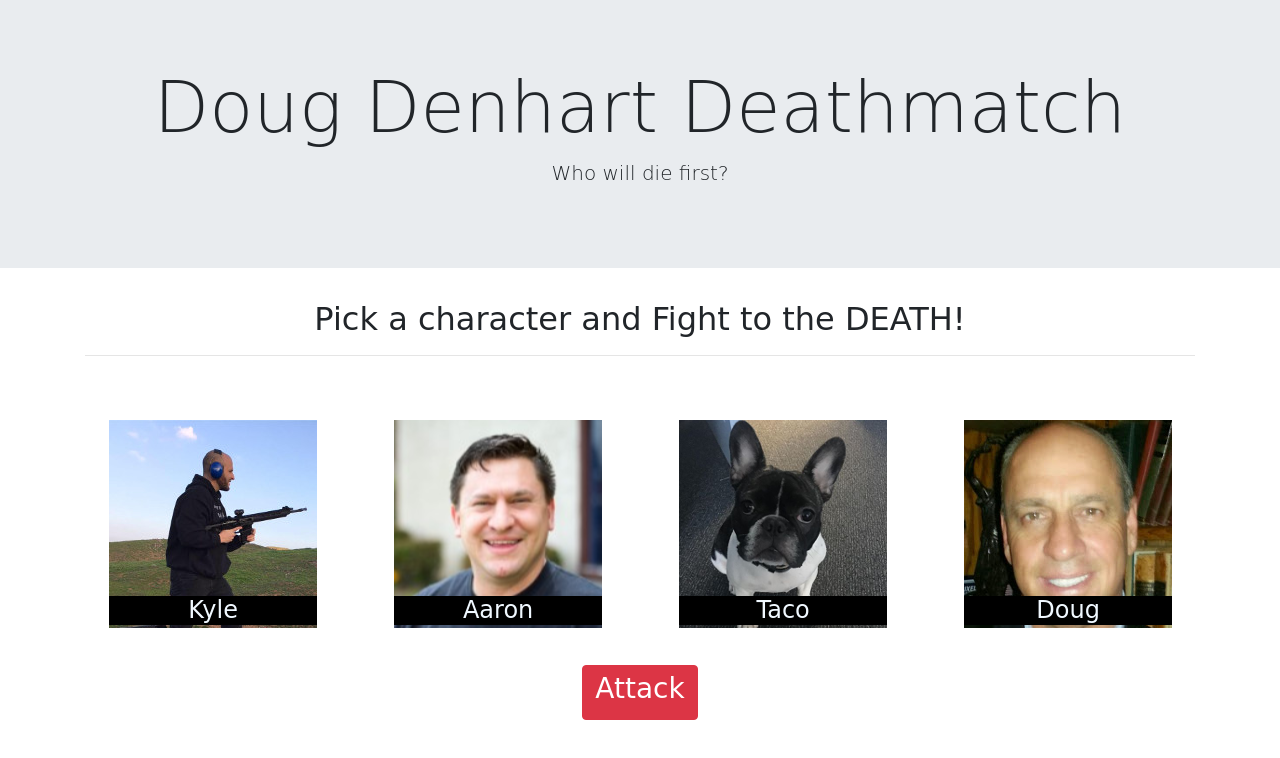
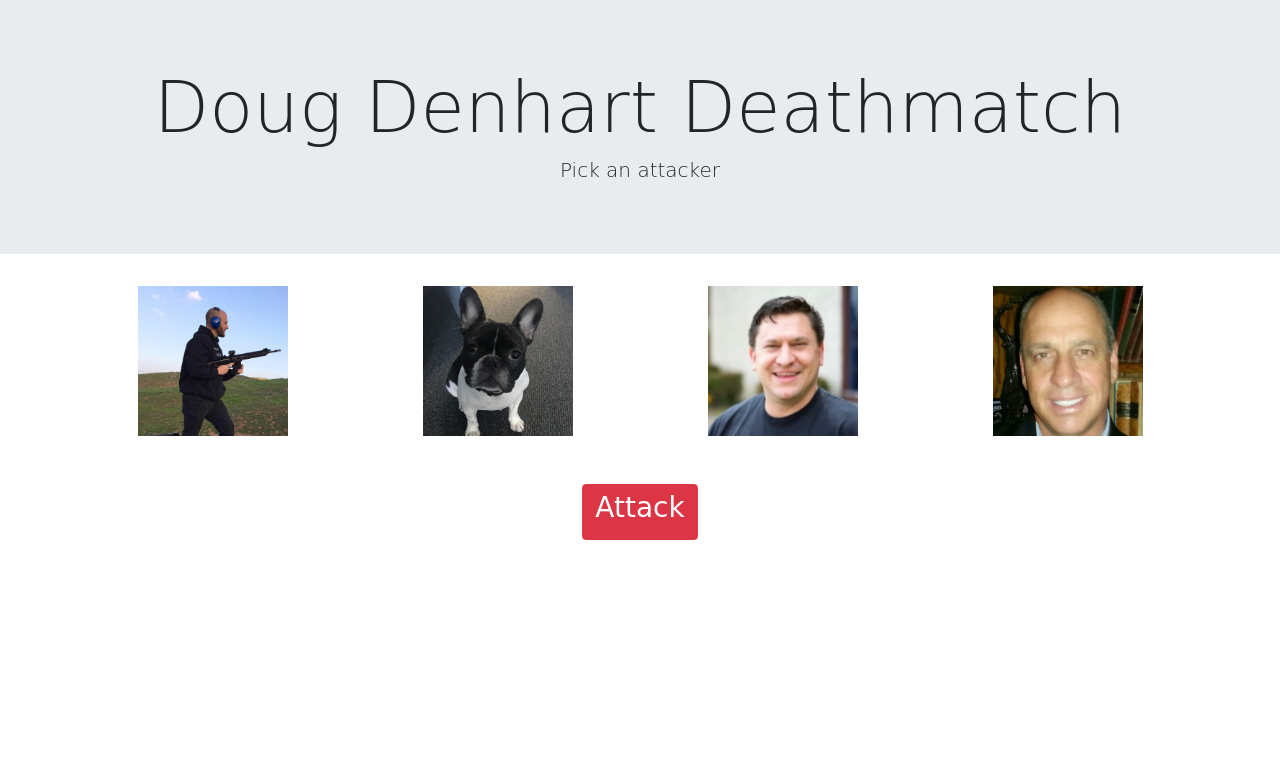
Before and after one commit to PRESTONPOWELL22/week-4-game, a plain HTML site: page index.html in a window 1280 px wide. Drawn offline with nearby package versions, Linux system fonts and the light colour scheme; a web font is replaced by a local one.

Commit message:
no progress

```diff
--- a/assets/css/style.css
+++ b/assets/css/style.css
@@ -11,3 +11,7 @@ h4 {
     width: 81.5%;
 
 }
+
+.fader {
+    opacity: 0.4;
+}
--- a/assets/javascript/game.js
+++ b/assets/javascript/game.js
@@ -0,0 +1,269 @@
+$(document).ready(function(){
+
+    //Global Variables
+    // _____________________________________________________________________________________________________________
+
+    // character array
+    var charArr = [
+        {
+            name:"kyle",
+            hp: 100,
+            strength: 200,
+            image:"assets/images/KyleM.jpg",
+        },
+
+        {
+            name:"taco",
+            hp: 50,
+            strength: 75,
+            image:"assets/images/taco.png",
+        },
+
+        {
+            name:"aaron",
+            hp: 175,
+            strength: 100,
+            image:"assets/images/aaron.png",
+        },
+
+        {
+            name:"doug",
+            hp: 100,
+            strength: 30,
+            image:"assets/images/DougD.jpg",
+        },
+
+
+    ]
+
+    // keeps track of the hero
+    var chosenHero
+    // keeps track of the enemy
+    var chosenEnemy
+    // checks if the hero is still alive
+    var isHeroAlive
+    // checks if the enemy is still alive
+    var isEnemyAlive
+    var isHeroChosen
+    var isEnemyChosen
+
+    // function that starts the game
+    // ______________________________________________________________________________________________________________
+    function initGame(){
+        // generate heros
+        isEnemyChosen = false
+        isHeroChosen = false
+        for (var i = 0; i < charArr.length; i++){
+            var num = Math.floor(12 / charArr.length)
+            var charThing = $("<div class= 'myChar col-md-"+num+"' value='"+i+"'><img src='"+charArr[i].image+"' style='width:150px;height:150px;'/></div>")
+            $("#characters").append(charThing)
+        }
+
+    }
+
+
+    //function that selects hero and enemy
+    //_______________________________________________________________________________________________________________
+    $(document).on("click", ".myChar", function(){
+        if (isHeroChosen === false){
+            chosenHero=charArr[$(this).attr("value")]
+            console.log(chosenHero)
+            $(this).addClass("fader")
+            isHeroChosen=true
+            $(".what").replaceWith("pick an enemy")
+        }
+
+        else if(isEnemyChosen === false && chosenHero.name != charArr[$(this).attr("value")].name) {
+           chosenHero=charArr[$(this).attr("value")]
+           console.log(chosenHero)
+           $(this).addClass("fader")
+           isEnemyChosen=true
+           $(".what").replaceWith("FIGHT!!!")
+       }
+
+
+
+
+
+    })
+
+    // function to set up battlefeild
+    // ______________________________________________________________________________________________________________
+
+
+
+
+
+
+
+    // function for attack
+    // ______________________________________________________________________________________________________________
+    $("#attackBTN").on("click", function(){
+        var num1 = Math.floor(Math.random()*20)
+        var num2 = Math.floor(Math.random()*20)
+        chosenEnemy.hp -= num1
+        $("#enemyHP").text(chosenEnemy.hp)
+        $("#myBattleRow").append("<p>" + chosenHero.name + "attacked" + chosenEnemy.name + "for" + num1 + "points!</p>")
+        chosenHero.hp -= num2
+        $("#heroHP").text(chosenHero.hp)
+        $("#myBattleRow").append("<p>" + chosenHero.name + "attacked" + chosenEnemy.name + "for" + num1 + "points!</p>")
+        console.log(chosenHero.hp)
+
+    })
+
+
+
+    // This actually starts the game
+    // ______________________________________________________________________________________________________________
+
+    initGame();
+
+})
+
+
+
+
+
+
+
+
+
+
+
+
+
+
+
+
+// write hero and oponent on the page larger use divs in the row
+
+
+
+
+
+
+
+
+
+
+
+
+
+
+
+
+
+
+
+
+
+
+
+
+
+
+
+
+
+
+
+
+
+
+
+
+
+
+
+
+
+
+
+
+
+
+
+
+
+
+
+
+
+
+
+
+
+
+
+
+
+
+
+
+
+// This is the code I wrote prior to wedsesday class
+// _________________________________________________________________________________________________________________
+
+
+ // This determines the healthpoints for each
+    // var healthPts = Math.floor(Math.random()*100 + 50)
+    // var attackPts = Math.floor(Math.random()*40)
+    //    name, attack, hp, strength, image
+
+
+    // // function when you click on kyle
+    // $(".kyle").click(function(){
+    //     alert("you clicked kyle")
+    //     var healthPts = Math.floor(Math.random()*100 + 50)
+    //     var attackPts = Math.floor(Math.random()*40)
+    //     var kyle = {
+    //         name: "Kyle",
+    //         health: healthPts,
+    //         attack: attackPts,
+    //     }
+    //     console.log(kyle)
+    // })
+
+    // // function when you click on doug
+    // $(".doug").click(function(){
+    //     alert("you clicked doug")
+    //     var healthPts = Math.floor(Math.random()*100 + 50)
+    //     var attackPts = Math.floor(Math.random()*40)
+    //     var doug = {
+    //         name: "Doug",
+    //         health: healthPts,
+    //         attack: attackPts,
+    //     }
+    //     console.log(doug)
+    // })
+
+    // // function when you click on aaron
+    // $(".aaron").click(function(){
+    //     alert("you clicked aaron")
+    //     var healthPts = Math.floor(Math.random()*100 + 50)
+    //     var attackPts = Math.floor(Math.random()*40)
+    //     var aaron = {
+    //         name: "Aaron",
+    //         health: healthPts,
+    //         attack: attackPts,
+    //     }
+    //     console.log(aaron)
+    // })
+
+    // // function when you click on taco
+    // $(".taco").click(function(){
+    //     alert("you clicked taco")
+    //     var healthPts = Math.floor(Math.random()*100 + 50)
+    //     var attackPts = Math.floor(Math.random()*40)
+    //     var taco = {
+    //         name: "Taco",
+    //         health: healthPts,
+    //         attack: attackPts,
+    //     }
+    //     console.log(taco)
+    // })
+
+    // // function when you click on attack
+    // $(".attack").click(function(){
+    //     alert("you attacked")
+    // })
--- a/index.html
+++ b/index.html
@@ -12,63 +12,39 @@
 </head>
 <body>
     <!-- Jumbotron Header -->
-    <div class="jumbotron jumbotron-fluid">
+    <!-- ___________________________________________________________________________________________________________________________________________________________________ -->
+    <div class="jumbotron text-center jumbotron-fluid">
         <div class="container">
             <h1 class="display-3 text-center">Doug Denhart Deathmatch</h1>
-            <p class="lead text-center">Who will die first?</p>
+            <h3 class="lead text-center what">Pick an attacker</h3>
         </div>
     </div>
 
-    <!-- main content area -->
+    <!-- main content area-->
+    <!-- _____________________________________________________________________________________________________________________________________________________________________ -->
+
+
     <div class="container">
+        <!-- loads characters -->
+        <div class="row text-center" id="characters">
+        </div><br><br>
+
+        <div class="row text-center" id="myBattleRow"></div>
+
+        <!-- button is here -->
         <div class="row">
-
-            <!-- Pick a character and fight heading -->
-            <div class="col-md-12">
-                <h2 class="text-center">Pick a character and Fight to the DEATH!</h2><hr><br><br>
-            </div>
-
-            <!-- kyle -->
-            <div class="col-md-3 text-center">
-                <img src="assets\images\KyleM.jpg" class="img-responsive kyle" alt="Kyle">
-                <h4>Kyle</h4>
-            </div>
-
-            <!-- aaron -->
-            <div class="col-md-3 text-center">
-                <img src="assets\images\Aaron.png" class="img-responsive aaron" alt="Aaron">
-                <h4 class="">Aaron</h4>
-            </div>
-
-            <!-- taco -->
-            <div class="col-md-3 text-center">
-                <img src="assets\images\Taco.png" class="img-responsive taco" alt="Taco">
-                <h4>Taco</h4>
-            </div>
-
-            <!-- doug -->
-            <div class="col-md-3 text-center">
-                <img src="assets\images\DougD.jpg" class="img-responsive doug" alt="DougD">
-                <h4>Doug</h4>
-            </div>
-
-        </div>
-
-        <div class="row">
-            <div class="col-md 12 text-center">
-                <button class="btn btn-danger"><h3>Attack</h3></button>
+            <div class="col-md 12 text-center" id="">
+                <button class="btn btn-danger attack" id="attackBTN"><h3>Attack</h3></button>
             </div>
         </div>
 
-        <!-- opponents go here after attacker is selected -->
-        <div class="row">
-                <div class="col-md 12 text-center">
-
-                </div>
-            </div>
 
     </div>
 
 
+    <script src="http://code.jquery.com/jquery-3.3.1.min.js" integrity="sha256-FgpCb/KJQlLNfOu91ta32o/NMZxltwRo8QtmkMRdAu8=" crossorigin="anonymous"></script>
+    <script src="assets/javascript/game.js"></script>
+
+
 </body>
 </html>
```
